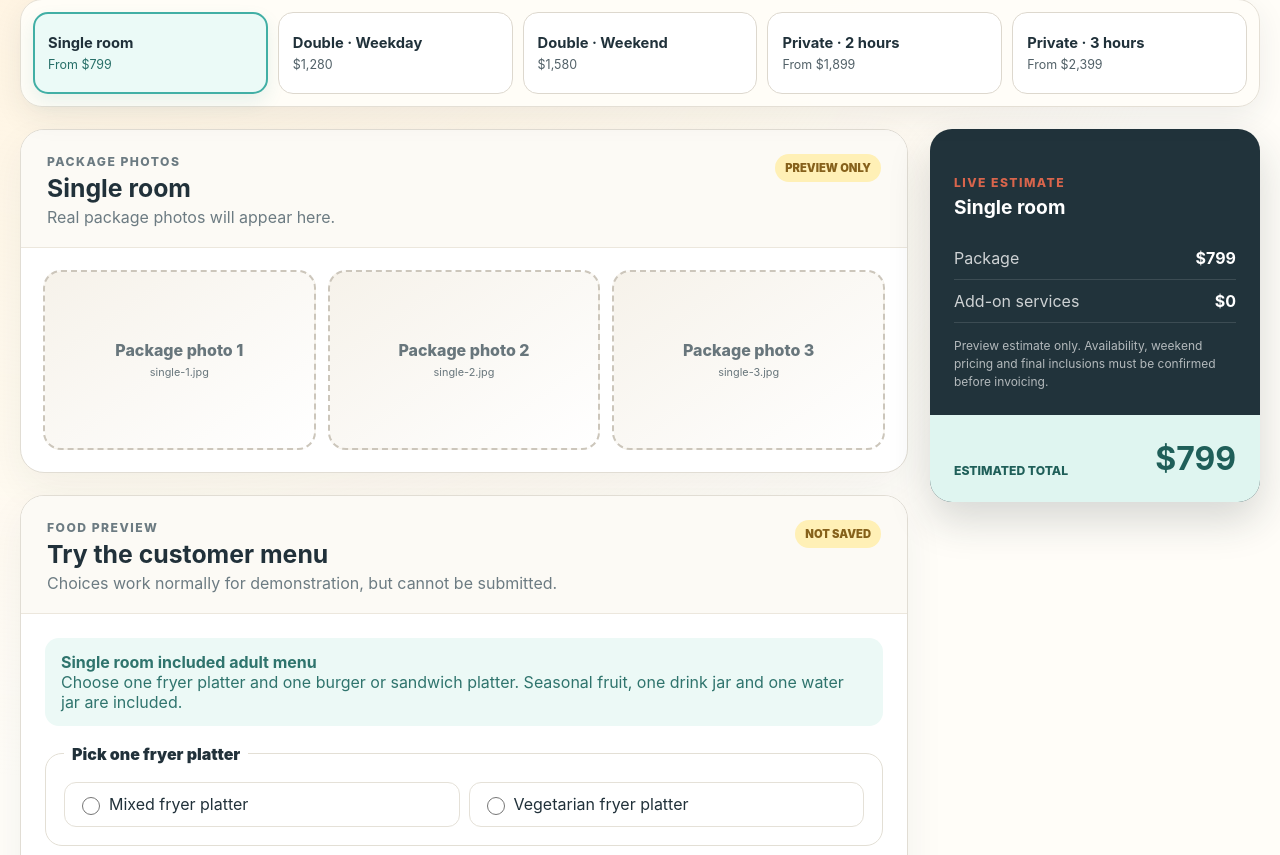
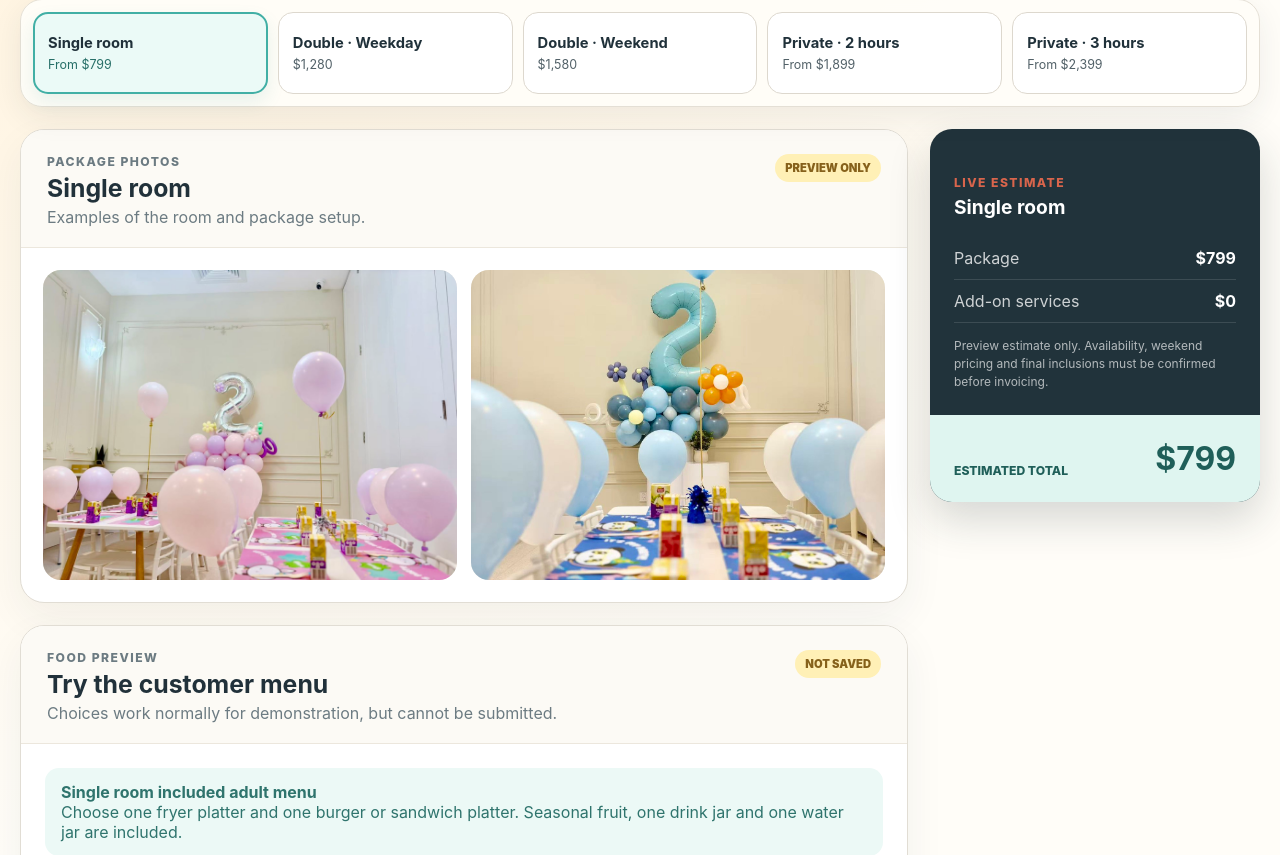
Before and after one commit to Flora-Meng/little-amigos-enquiry-tracker, a Django app: page /package-showcase/ in a window 1280 px wide. Shown: the part 330-1185 px from the top of the page. Run offline with Django 5.2, Linux system fonts and the light colour scheme; a user stored in the database is signed in; parts of the project's set-up code (start-up, migrations or seed data) failed here and were passed over.

Commit message:
Add Canberra package showcase photos

```diff
--- a/accounts/tests_showcase.py
+++ b/accounts/tests_showcase.py
@@ -27,6 +27,10 @@ class PackageShowcaseAccessTests(TestCase):
                 self.assertContains(response, "Private · 3 hours")
                 self.assertContains(response, "Face painting")
                 self.assertContains(response, "Two-tier cake")
+                self.assertContains(response, "Custom theme")
+                self.assertContains(response, 'data-addon-price="250"')
+                self.assertContains(response, "package_showcase/canberra/double-1.jpg", count=2)
+                self.assertContains(response, "package_showcase/canberra/private-1.jpg", count=2)
                 self.assertNotContains(response, "Single (voucher)")
 
     def test_southland_account_cannot_open_canberra_showcase(self):
--- a/accounts/views.py
+++ b/accounts/views.py
@@ -106,7 +106,10 @@ def package_showcase(request):
             "price": 799,
             "price_label": "From $799",
             "menu": "single",
-            "photo_prefix": "single",
+            "photos": (
+                "package_showcase/canberra/single-1.jpg",
+                "package_showcase/canberra/single-2.jpg",
+            ),
         },
         {
             "key": "double-1280",
@@ -114,7 +117,10 @@ def package_showcase(request):
             "price": 1280,
             "price_label": "$1,280",
             "menu": "double",
-            "photo_prefix": "double-1280",
+            "photos": (
+                "package_showcase/canberra/double-1.jpg",
+                "package_showcase/canberra/double-2.jpg",
+            ),
         },
         {
             "key": "double-1580",
@@ -122,7 +128,10 @@ def package_showcase(request):
             "price": 1580,
             "price_label": "$1,580",
             "menu": "double",
-            "photo_prefix": "double-1580",
+            "photos": (
+                "package_showcase/canberra/double-1.jpg",
+                "package_showcase/canberra/double-2.jpg",
+            ),
         },
         {
             "key": "private-2h",
@@ -130,7 +139,10 @@ def package_showcase(request):
             "price": 1899,
             "price_label": "From $1,899",
             "menu": "private",
-            "photo_prefix": "private-2h",
+            "photos": (
+                "package_showcase/canberra/private-1.jpg",
+                "package_showcase/canberra/private-2.jpg",
+            ),
         },
         {
             "key": "private-3h",
@@ -138,7 +150,10 @@ def package_showcase(request):
             "price": 2399,
             "price_label": "From $2,399",
             "menu": "private",
-            "photo_prefix": "private-3h",
+            "photos": (
+                "package_showcase/canberra/private-1.jpg",
+                "package_showcase/canberra/private-2.jpg",
+            ),
         },
     )
     voucher_groups = (
--- a/static/css/package_showcase.css
+++ b/static/css/package_showcase.css
@@ -15,10 +15,9 @@
 .showcase-panel-heading h2 { margin: 4px 0; font-size: 1.55rem; }
 .showcase-panel-heading p { margin: 0; color: #6c7b82; }
 .showcase-readonly { padding: 7px 10px; border-radius: 999px; color: #86611b; background: #fff0b6; font-size: .7rem; font-weight: 900; text-transform: uppercase; white-space: nowrap; }
-.showcase-gallery { display: grid; grid-template-columns: repeat(3, 1fr); gap: 12px; padding: 22px; }
-.showcase-photo-placeholder { min-height: 180px; display: grid; place-items: center; align-content: center; gap: 5px; padding: 18px; border: 2px dashed #ccc6bb; border-radius: 18px; color: #68767c; background: linear-gradient(145deg,#f6f2ea,#fff); text-align: center; }
-.showcase-photo-placeholder span { font-size: 1rem; font-weight: 850; }
-.showcase-photo-placeholder small { font-size: .68rem; overflow-wrap: anywhere; }
+.showcase-gallery { display: grid; grid-template-columns: repeat(2, minmax(0, 1fr)); gap: 14px; padding: 22px; }
+.showcase-photo { overflow: hidden; margin: 0; border-radius: 18px; background: #f3efe7; }
+.showcase-photo img { display: block; width: 100%; aspect-ratio: 4 / 3; object-fit: cover; }
 .menu-preview { padding: 24px; }
 .menu-preview[hidden], .gallery-set[hidden] { display: none; }
 .menu-intro { margin-bottom: 18px; padding: 14px 16px; border-radius: 14px; color: #2f746d; background: #ecf9f6; }
@@ -47,6 +46,10 @@
 .addon-option { display: grid; grid-template-columns: 21px minmax(0,1fr) auto; align-items: center; gap: 10px; cursor: pointer; }
 .addon-option input { width: 18px; height: 18px; accent-color: #3caca2; }
 .addon-option strong { color: #28736c; }
+.addon-option span b, .addon-option span small { display: block; }
+.addon-option span small { margin-top: 3px; color: #6c7b82; }
+.custom-theme-gallery { display: grid; grid-template-columns: repeat(2, minmax(0, 1fr)); gap: 12px; margin-top: 16px; }
+.custom-theme-gallery[hidden] { display: none; }
 .showcase-summary { position: sticky; top: 116px; overflow: hidden; border-radius: 22px; color: white; background: #21333b; box-shadow: 0 18px 42px rgba(28,44,51,.18); }
 .showcase-summary > div { padding: 24px; }
 .showcase-summary h2 { margin: 4px 0 18px; }
@@ -58,4 +61,4 @@
 .price-total strong { font-size: 2rem; }
 .summary-note { margin: 14px 0 0; color: rgba(255,255,255,.66); font-size: .75rem; line-height: 1.5; }
 @media (max-width: 1000px) { .package-tabs { grid-template-columns: repeat(3,1fr); position: static; } .showcase-layout { grid-template-columns: 1fr; } .showcase-summary { position: static; } }
-@media (max-width: 700px) { .showcase-shell { width: min(100% - 20px,1380px); padding-top: 18px; } .showcase-hero { display: block; } .showcase-location { display: inline-block; margin-top: 12px; } .package-tabs { grid-template-columns: 1fr 1fr; } .showcase-gallery, .menu-choice-grid, .voucher-food-list { grid-template-columns: 1fr; } .showcase-panel-heading { padding: 20px 18px; } .menu-preview { padding: 18px; } }
+@media (max-width: 700px) { .showcase-shell { width: min(100% - 20px,1380px); padding-top: 18px; } .showcase-hero { display: block; } .showcase-location { display: inline-block; margin-top: 12px; } .package-tabs { grid-template-columns: 1fr 1fr; } .showcase-gallery, .custom-theme-gallery, .menu-choice-grid, .voucher-food-list { grid-template-columns: 1fr; } .showcase-panel-heading { padding: 20px 18px; } .menu-preview { padding: 18px; } }
--- a/templates/package_showcase/canberra.html
+++ b/templates/package_showcase/canberra.html
@@ -4,7 +4,7 @@
 {% block title %}Canberra package showcase · Little Amigos Workspace{% endblock %}
 
 {% block body %}
-<link rel="stylesheet" href="{% static 'css/package_showcase.css' %}?v=20261009-1">
+<link rel="stylesheet" href="{% static 'css/package_showcase.css' %}?v=20261009-2">
 {% include "accounts/_header.html" %}
 <main class="showcase-shell" data-package-showcase>
   <header class="showcase-hero">
@@ -27,10 +27,12 @@
   <div class="showcase-layout">
     <div class="showcase-main">
       <section class="showcase-panel">
-        <header class="showcase-panel-heading"><div><p class="eyebrow">Package photos</p><h2 id="gallery-title">Single room</h2><p>Real package photos will appear here.</p></div><span class="showcase-readonly">Preview only</span></header>
+        <header class="showcase-panel-heading"><div><p class="eyebrow">Package photos</p><h2 id="gallery-title">Single room</h2><p>Examples of the room and package setup.</p></div><span class="showcase-readonly">Preview only</span></header>
         {% for package in packages %}
           <div class="showcase-gallery gallery-set" data-gallery="{{ package.key }}"{% if not forloop.first %} hidden{% endif %}>
-            {% for number in "123" %}<div class="showcase-photo-placeholder"><span>Package photo {{ number }}</span><small>{{ package.photo_prefix }}-{{ number }}.jpg</small></div>{% endfor %}
+            {% for photo in package.photos %}
+              <figure class="showcase-photo"><img src="{% static photo %}" alt="{{ package.label }} setup example {{ forloop.counter }}" loading="lazy"></figure>
+            {% endfor %}
           </div>
         {% endfor %}
       </section>
@@ -104,6 +106,14 @@
       <section class="showcase-panel">
         <header class="showcase-panel-heading"><div><p class="eyebrow">Optional services</p><h2>Add-on services</h2><p>Select any options to add them to the estimate.</p></div></header>
         <div class="addon-list">
+          <section class="addon-group decoration-addon"><h3>Decoration</h3><div class="addon-options">
+            <label class="addon-option"><input type="checkbox" value="Custom theme" data-addon-price="250" data-custom-theme-toggle><span><b>Custom theme</b><small>Open the examples below when selected.</small></span><strong>$250</strong></label>
+          </div>
+            <div class="custom-theme-gallery" data-custom-theme-gallery hidden>
+              <figure class="showcase-photo"><img src="{% static 'package_showcase/canberra/custom-1.jpg' %}" alt="Custom theme example 1" loading="lazy"></figure>
+              <figure class="showcase-photo"><img src="{% static 'package_showcase/canberra/custom-2.jpg' %}" alt="Custom theme example 2" loading="lazy"></figure>
+            </div>
+          </section>
           <section class="addon-group"><h3>Customized cake</h3><div class="addon-options">
             <label class="addon-option"><input type="radio" name="cake-addon" value="" data-addon-price="0" checked><span>No cake</span><strong>$0</strong></label>
             <label class="addon-option"><input type="radio" name="cake-addon" value="Tall 6-inch cake" data-addon-price="188"><span>Tall 6-inch cake</span><strong>$188</strong></label>
@@ -186,6 +196,11 @@
   }));
 
   root.querySelectorAll('[data-addon-price]').forEach(input => input.addEventListener('change', updateEstimate));
+  const customThemeToggle = root.querySelector('[data-custom-theme-toggle]');
+  const customThemeGallery = root.querySelector('[data-custom-theme-gallery]');
+  customThemeToggle.addEventListener('change', () => {
+    customThemeGallery.hidden = !customThemeToggle.checked;
+  });
   root.querySelectorAll('[data-voucher-item]').forEach(checkbox => checkbox.addEventListener('change', () => {
     const qty = checkbox.closest('.voucher-food-row').querySelector('[data-voucher-qty]'); qty.disabled = !checkbox.checked; updateEstimate();
   }));
```
Also changed, not shown: static/package_showcase/canberra/README.md, static/package_showcase/canberra/custom-1.jpg (added), static/package_showcase/canberra/custom-2.jpg (added), static/package_showcase/canberra/double-1.jpg (added), static/package_showcase/canberra/double-2.jpg (added), static/package_showcase/canberra/private-1.jpg (added), static/package_showcase/canberra/private-2.jpg (added), static/package_showcase/canberra/single-1.jpg (added), static/package_showcase/canberra/single-2.jpg (added).
